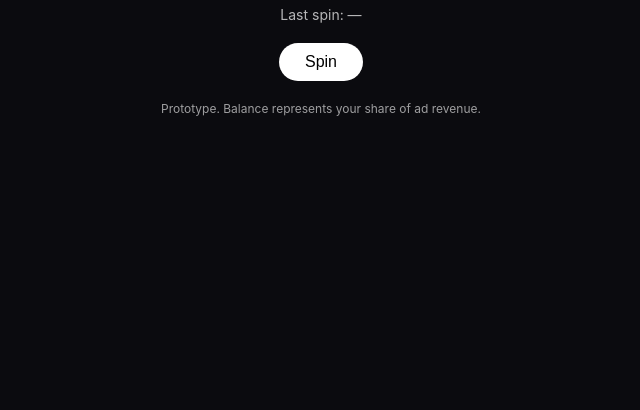
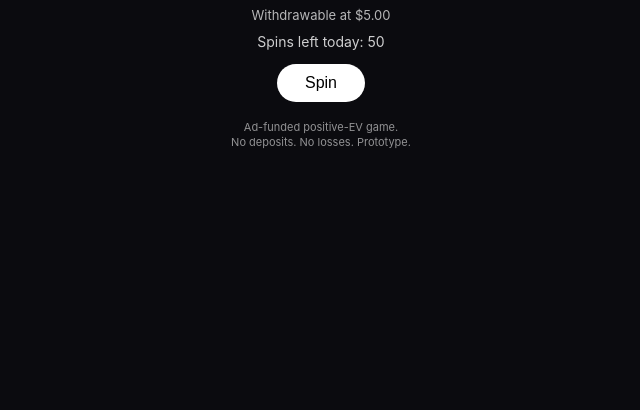
Before and after one commit to sampbb1996-dot/Casino, a website: page index.html in a window 1280 px wide. Shown: the part 390-800 px from the top of the page, without its empty margins (319-959 px from the left). Drawn offline with Linux system fonts and the light colour scheme.

Commit message:
Update title and layout in index.html

```diff
--- a/index.html
+++ b/index.html
@@ -2,7 +2,7 @@
 <html lang="en">
 <head>
   <meta charset="UTF-8" />
-  <title>FairSpin MVP</title>
+  <title>FairSpin</title>
   <meta name="viewport" content="width=device-width, initial-scale=1.0" />
   <style>
     body {
@@ -17,18 +17,25 @@
     }
     .container {
       text-align: center;
+      width: 100%;
+      max-width: 340px;
     }
     .balance {
       font-size: 22px;
-      margin-bottom: 6px;
+      margin-bottom: 4px;
     }
-    .last {
+    .sub {
+      font-size: 13px;
+      opacity: 0.7;
+      margin-bottom: 10px;
+    }
+    .spins {
       font-size: 14px;
-      opacity: 0.7;
-      margin-bottom: 20px;
+      opacity: 0.8;
+      margin-bottom: 14px;
     }
     button {
-      padding: 10px 26px;
+      padding: 10px 28px;
       font-size: 16px;
       border-radius: 20px;
       border: none;
@@ -36,29 +43,80 @@
       color: #000000;
       cursor: pointer;
     }
+    button:disabled {
+      opacity: 0.4;
+      cursor: not-allowed;
+    }
+    .footer {
+      font-size: 11px;
+      opacity: 0.55;
+      margin-top: 18px;
+      line-height: 1.4;
+    }
   </style>
 </head>
 <body>
   <div class="container">
-    <h1>FairSpin MVP</h1>
+    <h1>FairSpin</h1>
 
     <div class="balance" id="balance">Balance: $0.0000</div>
-    <div class="last" id="last">Last spin: —</div>
+    <div class="sub" id="lifetime">Lifetime earned: $0.0000</div>
+    <div class="sub" id="withdraw">Withdrawable soon</div>
 
-    <button onclick="spin()">Spin</button>
+    <div class="spins" id="spins">Spins left today: 50</div>
 
-    <p style="margin-top:20px; font-size:12px; opacity:0.6;">
-      Prototype. Balance represents your share of ad revenue.
-    </p>
+    <button id="spinBtn" onclick="spin()">Spin</button>
+
+    <div class="footer">
+      Ad-funded positive-EV game.<br>
+      No deposits. No losses. Prototype.
+    </div>
   </div>
 
   <script>
+    /* CONFIG */
+    const DAILY_CAP = 50;
+    const WITHDRAW_THRESHOLD = 5.00;
+
+    /* DATE */
+    const today = new Date().toDateString();
+
+    /* STATE */
     let balance = parseFloat(localStorage.getItem("balance")) || 0;
+    let lifetime = parseFloat(localStorage.getItem("lifetime")) || 0;
+    let spins = parseInt(localStorage.getItem("spins")) || DAILY_CAP;
+    let lastDate = localStorage.getItem("date");
 
-    document.getElementById("balance").innerText =
-      "Balance: $" + balance.toFixed(4);
+    if (lastDate !== today) {
+      spins = DAILY_CAP;
+      localStorage.setItem("date", today);
+      localStorage.setItem("spins", spins);
+    }
+
+    /* UI INIT */
+    updateUI();
+
+    function updateUI() {
+      document.getElementById("balance").innerText =
+        "Balance: $" + balance.toFixed(4);
+
+      document.getElementById("lifetime").innerText =
+        "Lifetime earned: $" + lifetime.toFixed(4);
+
+      document.getElementById("withdraw").innerText =
+        balance >= WITHDRAW_THRESHOLD
+          ? "Withdrawable (coming soon)"
+          : "Withdrawable at $" + WITHDRAW_THRESHOLD.toFixed(2);
+
+      document.getElementById("spins").innerText =
+        "Spins left today: " + spins;
+
+      document.getElementById("spinBtn").disabled = spins <= 0;
+    }
 
     function spin() {
+      if (spins <= 0) return;
+
       const r = Math.random();
       let reward = 0;
 
@@ -68,13 +126,18 @@
       else reward = 0.01;
 
       balance += reward;
+      lifetime += reward;
+      spins--;
+
       localStorage.setItem("balance", balance);
+      localStorage.setItem("lifetime", lifetime);
+      localStorage.setItem("spins", spins);
 
-      document.getElementById("balance").innerText =
-        "Balance: $" + balance.toFixed(4);
+      updateUI();
 
-      document.getElementById("last").innerText =
-        "Last spin: +$" + reward.toFixed(4);
+      /* ANALYTICS (local only, privacy-safe) */
+      const spinsTotal = parseInt(localStorage.getItem("spinsTotal")) || 0;
+      localStorage.setItem("spinsTotal", spinsTotal + 1);
     }
   </script>
 </body>
```
